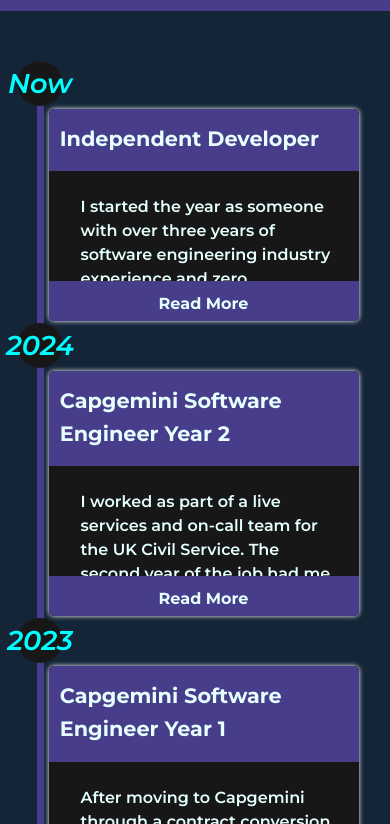
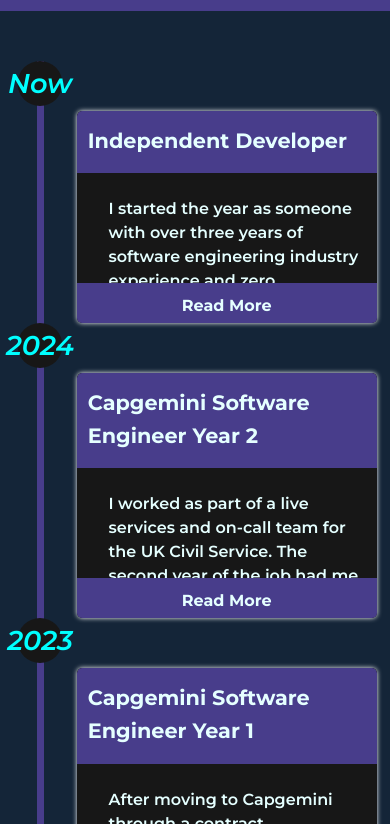
Before and after one commit to Christian-QA/Christian-QA.github.io, a React (Vite) app: page / in a window 390 px wide. Shown: the part 2320-3144 px from the top of the page. Built offline with nearby package versions, Linux system fonts and the light colour scheme; the HTML template or start-up script is replaced by a standard one.

Commit message:
Reworked experience timeline css

```diff
--- a/src/styling/Contact.css
+++ b/src/styling/Contact.css
@@ -4,17 +4,7 @@
     margin: 10% 30% 0;
 }
 
-.confirmation-container {
-    display: flex;
-    justify-content: center;
-    align-items: center;
-    height: 80vh;
-}
-
-.confirmation-text {
-    text-align: center;
-}
-
+.confirmation-container,
 .error-container {
     display: flex;
     justify-content: center;
@@ -22,22 +12,19 @@
     height: 80vh;
 }
 
+.confirmation-text,
 .error-text {
     text-align: center;
 }
 
 @media screen and (max-width: 1040px) {
     #contact .contact-form {
-        align-items: center;
-        justify-content: center;
         margin: 10% 20% 20%;
     }
 }
 
 @media screen and (max-width: 768px) {
     #contact .contact-form {
-        align-items: center;
-        justify-content: center;
         margin: 11% 10% 10%;
     }
 }
--- a/src/styling/Experience.css
+++ b/src/styling/Experience.css
@@ -1,10 +1,4 @@
-.experience-section {
-    align-items: center;
-    max-width: 100%;
-    max-height: 100%;
-    margin: 0 0 5%;
-}
-
+.experience-section,
 .experience-container {
     align-items: center;
     max-width: 100%;
@@ -218,14 +212,14 @@
 }
 
 @media (max-width: 768px) {
-
     .experience-container {
         align-items: flex-start;
         width: 80px;
     }
 
     #timeline ul li .box {
-        width: 380px;
+        width: 77vw;
+        max-width: 77vw; /* Increase the maximum width to 90% of the viewport width */
     }
 
     #timeline ul li:nth-child(even) .box:before {
@@ -240,119 +234,4 @@
     #timeline ul li:nth-child(even) .box {
         left: 40px;
     }
-
-    @media (max-width: 767px) {
-        #timeline ul li .box {
-            width: 630px;
-            bottom: 2px;
-        }
-    }
-
-    @media (max-width: 720px) {
-        #timeline ul li .box {
-            width: 600px;
-        }
-    }
-
-    @media (max-width: 690px) {
-        #timeline ul li .box {
-            width: 570px;
-        }
-    }
-
-    @media (max-width: 660px) {
-        #timeline ul li .box {
-            width: 540px;
-        }
-    }
-
-    @media (max-width: 630px) {
-        #timeline ul li .box {
-            width: 510px;
-        }
-    }
-
-    @media (max-width: 600px) {
-        #timeline ul li .box {
-            width: 480px;
-        }
-    }
-
-    @media (max-width: 570px) {
-        #timeline ul li .box {
-            width: 450px;
-        }
-    }
-
-    @media (max-width: 540px) {
-        #timeline ul li .box {
-            width: 420px;
-        }
-    }
-
-    @media (max-width: 510px) {
-        #timeline ul li .box {
-            width: 390px;
-        }
-
-    }
-
-    @media (max-width: 470px) {
-        #timeline ul li .box {
-            width: 390px;
-            left: 12px;
-        }
-
-        #timeline ul li:nth-child(odd) .box {
-            left: 12px;
-            right: -20px;
-        }
-
-        #timeline ul li:nth-child(even) .box {
-            left: 12px;
-            right: -20px;
-        }
-    }
-
-    @media (max-width: 440px) {
-        #timeline ul li .box {
-            width: 360px;
-        }
-
-        #timeline ul li:nth-child(odd) .box {
-            left: 12px;
-        }
-
-        #timeline ul li:nth-child(even) .box {
-            left: 12px;
-        }
-    }
-
-    @media (max-width: 410px) {
-        #timeline ul li .box {
-            width: 330px;
-        }
-
-        #timeline ul li:nth-child(odd) .box {
-            left: 12px;
-        }
-
-        #timeline ul li:nth-child(even) .box {
-            left: 12px;
-        }
-    }
-
-    @media (max-width: 390px) {
-        #timeline ul li .box {
-            width: 310px;
-            bottom: 2px;
-        }
-    }
-
-    @media (max-width: 370px) {
-        #timeline ul li .box {
-            width: 290px;
-        }
-
-    }
 }
```
Also changed, not shown: 1 other file (tests, documents, lock files or other folders).
